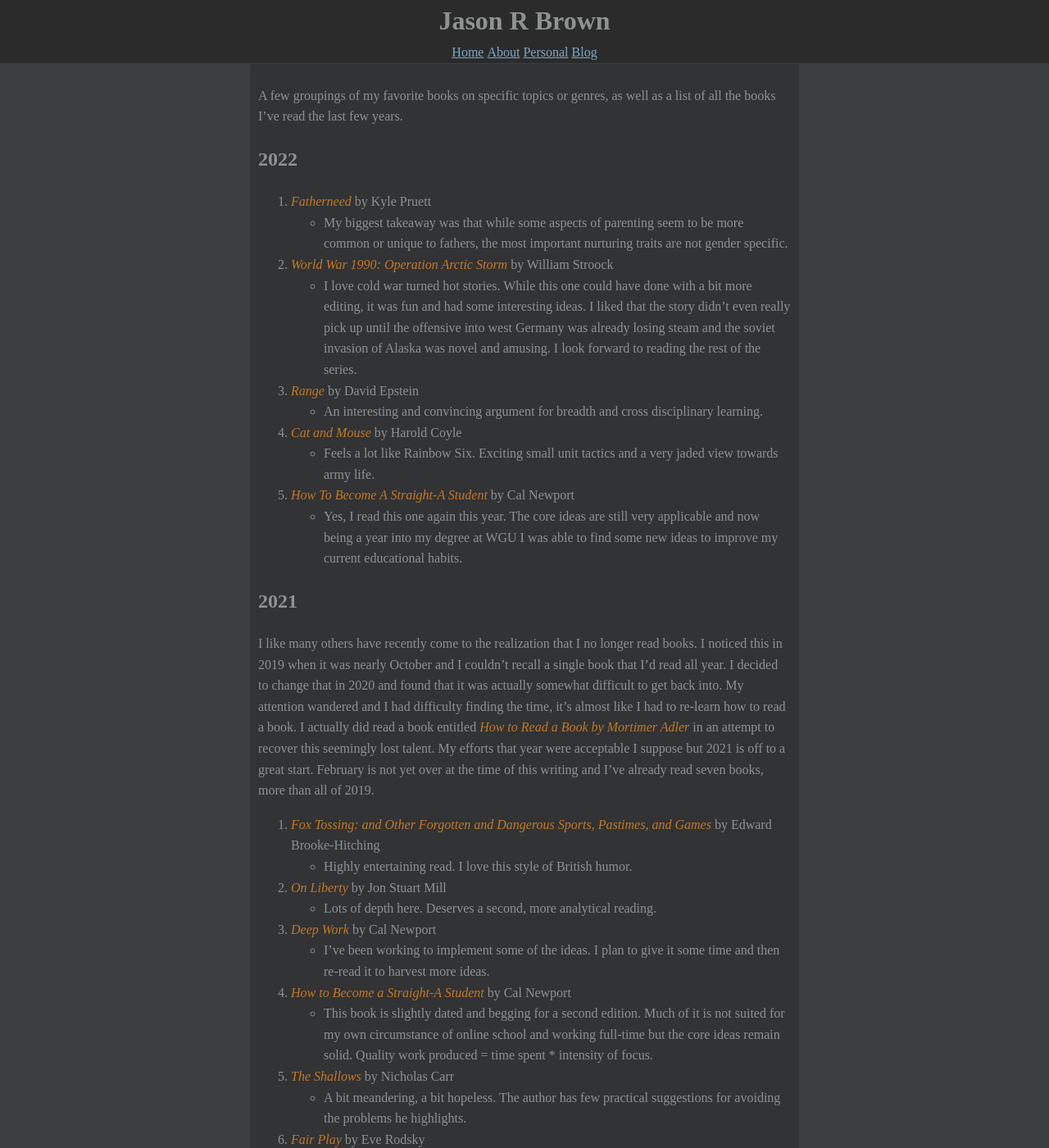
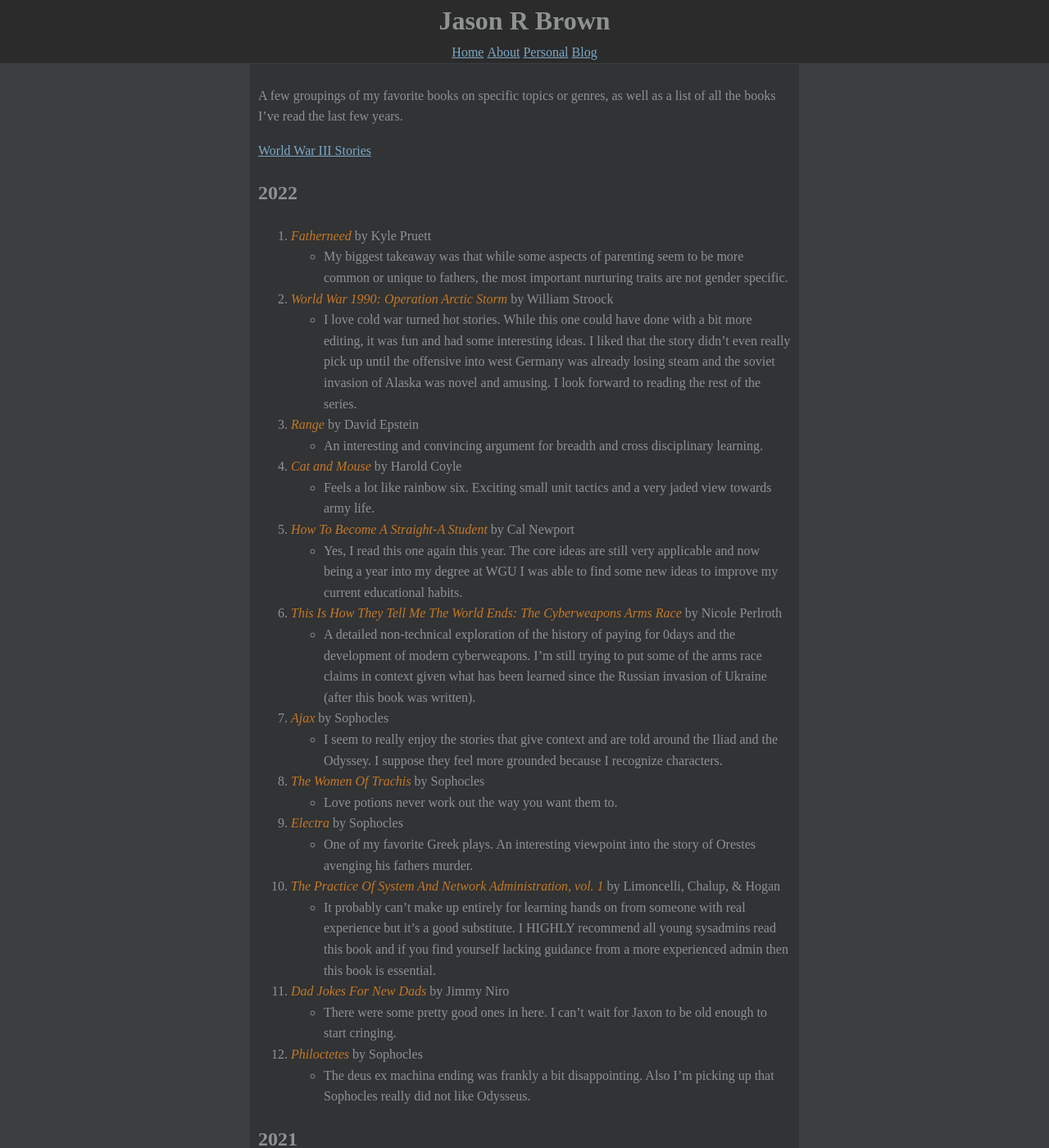
Before and after one commit to noUsernamesLef7/noUsernamesLef7.github.io, a Jekyll site: the page built from personal/books/index.md, in a window 1280 px wide and 1400 px high. Shown: the whole window at 82% size. Built offline with Jekyll 4.4.1, drawn with Linux system fonts in a browser that asks for light colours; some of the changed text lies outside the part shown.

Commit message:
Update reading lists

```diff
--- a/personal/books/index.md
+++ b/personal/books/index.md
@@ -1,10 +1,12 @@
 ---
 layout: default
-date: 2022-03-31
+date: 2022-08-14
 author: Jason Brown
 title: Books
 ---
 A few groupings of my favorite books on specific topics or genres, as well as a list of all the books I've read the last few years.
+
+[World War III Stories](./ww3)
 
 ## 2022
 1. *Fatherneed* by Kyle Pruett
@@ -14,9 +16,23 @@ A few groupings of my favorite books on specific topics or genres, as well as a
 3. *Range* by David Epstein
 	* An interesting and convincing argument for breadth and cross disciplinary learning.
 4. *Cat and Mouse* by Harold Coyle
-	* Feels a lot like Rainbow Six. Exciting small unit tactics and a very jaded view towards army life.
+	* Feels a lot like rainbow six. Exciting small unit tactics and a very jaded view towards army life.
 5. *How To Become A Straight-A Student* by Cal Newport
 	* Yes, I read this one again this year. The core ideas are still very applicable and now being a year into my degree at WGU I was able to find some new ideas to improve my current educational habits.
+6. *This Is How They Tell Me The World Ends: The Cyberweapons Arms Race* by Nicole Perlroth
+	* A detailed non-technical exploration of the history of paying for 0days and the development of modern cyberweapons. I'm still trying to put some of the arms race claims in context given what has been learned since the Russian invasion of Ukraine (after this book was written).
+7. *Ajax* by Sophocles
+	* I seem to really enjoy the stories that give context and are told around the Iliad and the Odyssey. I suppose they feel more grounded because I recognize characters.
+8. *The Women Of Trachis* by Sophocles
+	* Love potions never work out the way you want them to.
+9. *Electra* by Sophocles
+	* One of my favorite Greek plays. An interesting viewpoint into the story of Orestes avenging his fathers murder.
+10. *The Practice Of System And Network Administration, vol. 1* by Limoncelli, Chalup, & Hogan
+	* It probably can't make up entirely for learning hands on from someone with real experience but it's a good substitute. I HIGHLY recommend all young sysadmins read this book and if you find yourself lacking guidance from a more experienced admin then this book is essential.
+11. *Dad Jokes For New Dads* by Jimmy Niro
+	* There were some pretty good ones in here. I can't wait for Jaxon to be old enough to start cringing.
+12. *Philoctetes* by Sophocles
+	* The deus ex machina ending was frankly a bit disappointing. Also I'm picking up that Sophocles really did not like Odysseus.
 
 ## 2021
 I like many others have recently come to the realization that I no longer read books. I noticed this in 2019 when it was nearly October and I couldn't recall a single book that I'd read all year. I decided to change that in 2020 and found that it was actually somewhat difficult to get back into. My attention wandered and I had difficulty finding the time, it's almost like I had to re-learn how to read a book. I actually did read a book entitled *How to Read a Book by Mortimer Adler* in an attempt to recover this seemingly lost talent. My efforts that year were acceptable I suppose but 2021 is off to a great start. February is not yet over at the time of this writing and I've already read seven books, more than all of 2019.
```
Also changed, not shown: personal/books/ww3.md (added, +16 -0 lines).
